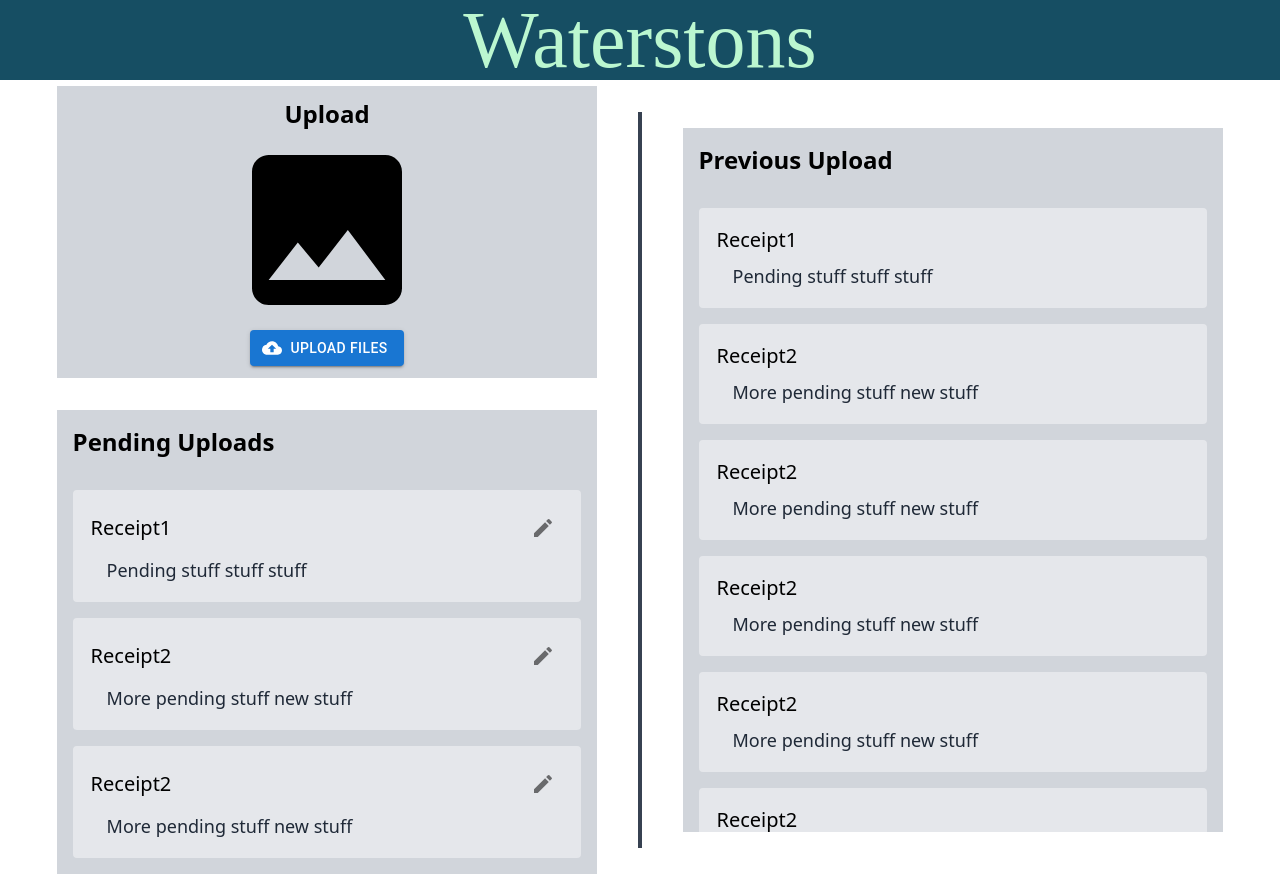
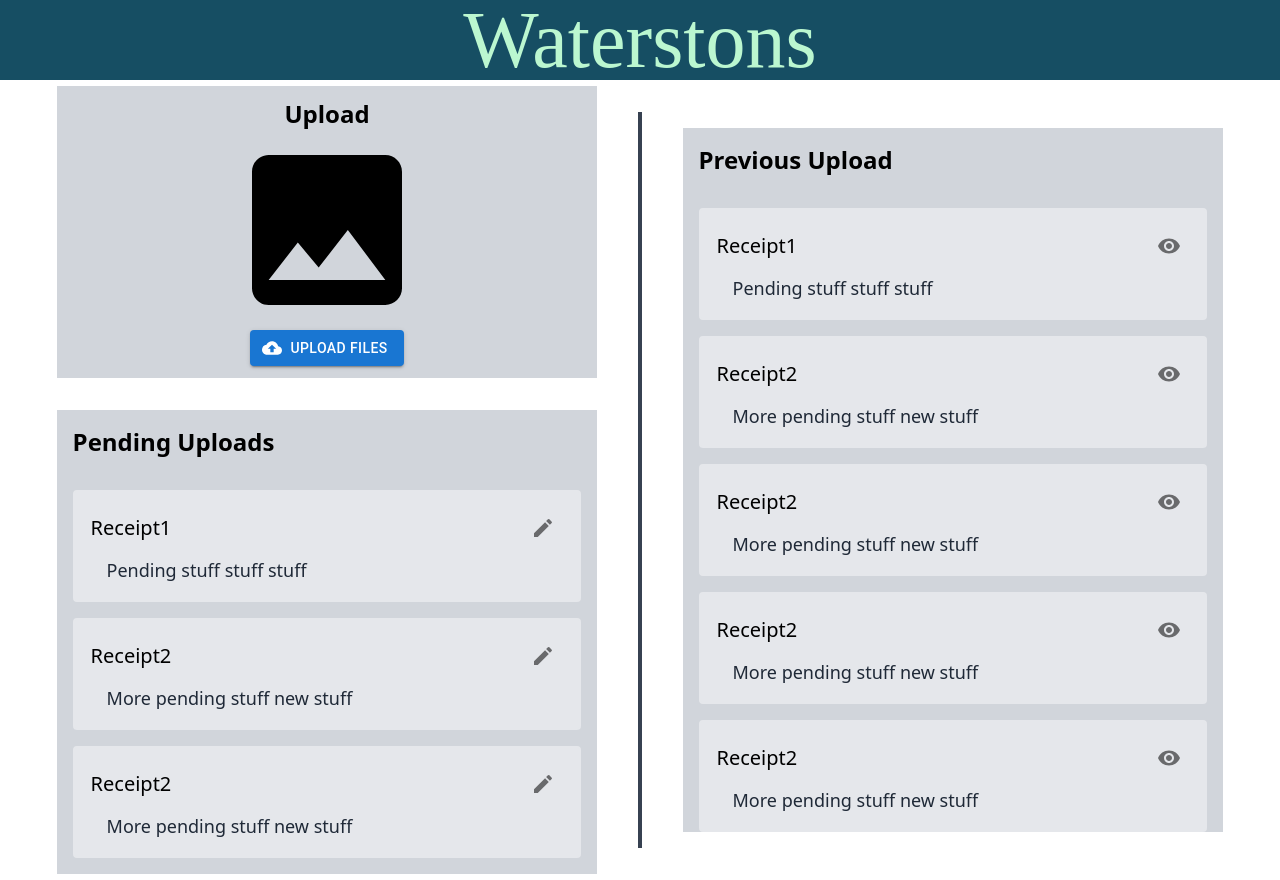
Before and after one commit to COMP2281/software-engineering-group24-25-22, a React (Vite) app in the folder frontend/: page / in a window 1280 px wide. Built offline with nearby package versions, Linux system fonts and the light colour scheme.

Commit message:
Finish layout of field page

```diff
--- a/frontend/src/component/box/box_base.tsx
+++ b/frontend/src/component/box/box_base.tsx
@@ -1,28 +1,33 @@
 import React from 'react';
+
 import IconButton from '@mui/material/IconButton';
 import EditIcon from '@mui/icons-material/Edit';
+import VisibilityIcon from '@mui/icons-material/Visibility';
 
 interface BoxBaseProps {
     items: { title: string; description: string }[]
-    showEditButton?: boolean
+    buttonOption: "edit" | "view"
 }
 
-export function BoxBase({ items, showEditButton}: BoxBaseProps) {
+export function BoxBase({ items, buttonOption }: BoxBaseProps) {
     return (
-        <div className="p-4 w-fill h-auto space-y-4">
-            {items.map((item, index) => (
+        <div className="p-4 w-full h-auto space-y-4">
+            {items.map((item) => (
                 <div
-                    key={index}
+
                     className="text-3xl border-2 bg-gray-200 p-4 rounded"
                 >
                     <div className="flex items-center justify-between">
                         <div className="text-black text-xl">{item.title}</div>
-                        {showEditButton  && (
-                        <IconButton aria-label="edit">
-                            <EditIcon />
-                        </IconButton>
+                        {buttonOption === "edit" ? (
+                            <IconButton aria-label="edit">
+                                <EditIcon id={item.title}/>
+                            </IconButton>
+                        ) : (
+                            <IconButton aria-label="view">
+                                <VisibilityIcon id={item.title}/>
+                            </IconButton>
                         )}
-
                     </div>
                     <div className="text-gray-800 text-lg pl-4 mt-2">{item.description}</div>
                 </div>
--- a/frontend/src/component/box/pending_upload_box.tsx
+++ b/frontend/src/component/box/pending_upload_box.tsx
@@ -32,7 +32,7 @@
                 Pending Uploads
             </div>
             <div className=" max-h-[50vh] overflow-y-auto rounded">
-                <BoxBase items={pendingItems} showEditButton={true} />
+                <BoxBase items={pendingItems} buttonOption={"edit"}/>
             </div>
         </div>
     );
--- a/frontend/src/component/box/previous_upload_box.tsx
+++ b/frontend/src/component/box/previous_upload_box.tsx
@@ -43,7 +43,7 @@
                     Previous Upload
                 </div>
                 <div className=" lg:max-h-[80vh] max-h-[50vh] overflow-y-auto rounded">
-                    <BoxBase items={pendingItems} showEditButton={false} />
+                    <BoxBase items={pendingItems} buttonOption={"view"} />
                 </div>
             </div>
         );
--- a/frontend/src/pages/dashboard.tsx
+++ b/frontend/src/pages/dashboard.tsx
@@ -4,9 +4,16 @@
 
 export function DashBoard() {
     return (
-        <div>
-            <FieldTable/>
-            Testing
+        <div className="flex flex-col lg:flex-row lg:h-screen justify-center items-center p-8 w-full">
+            <div className='lg:w-1/3'>
+                Test
+            </div>
+            <div className='lg:w-2/3'>
+                <FieldTable/>
+            </div>
+
+
+
 
         </div>
     );
```
